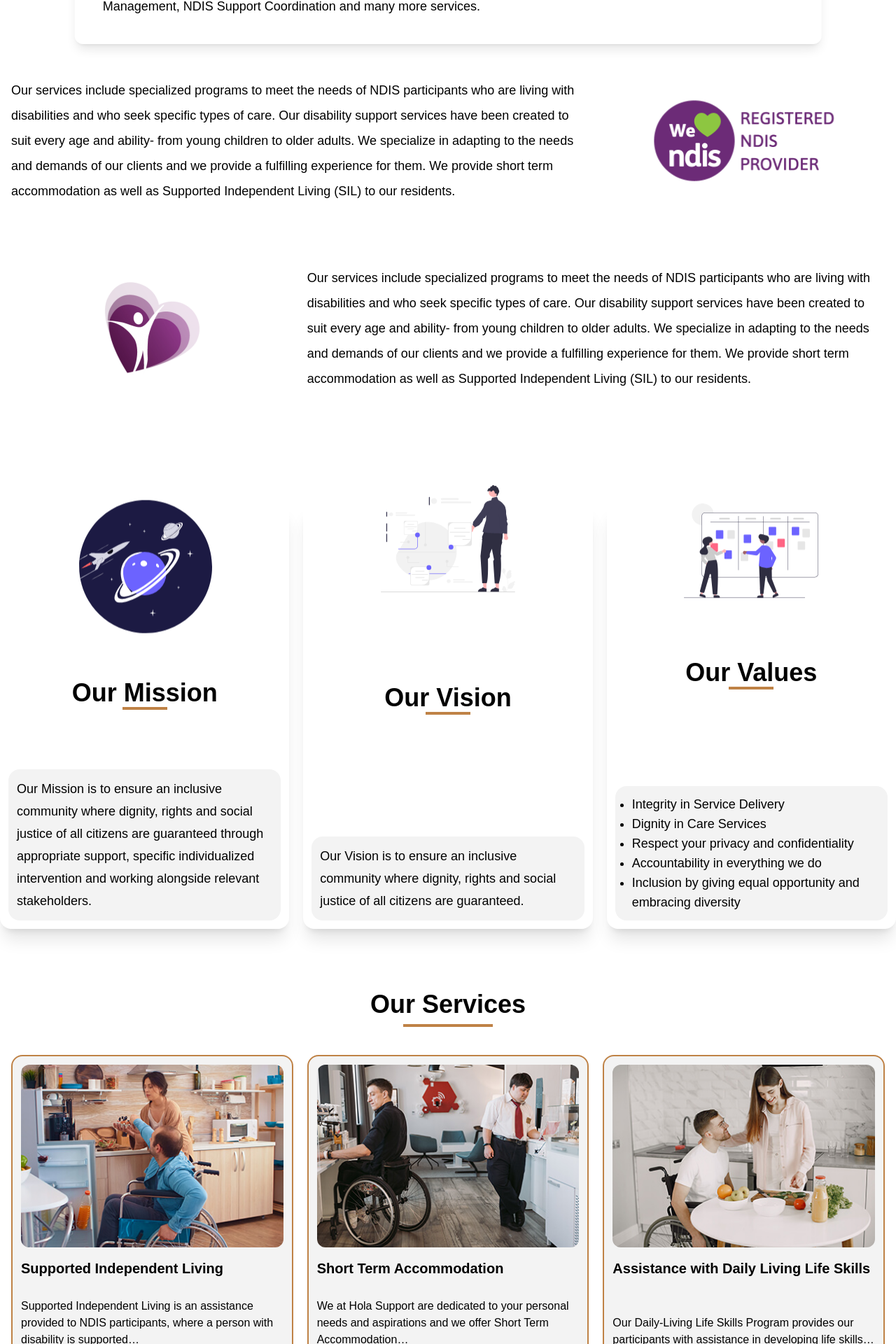
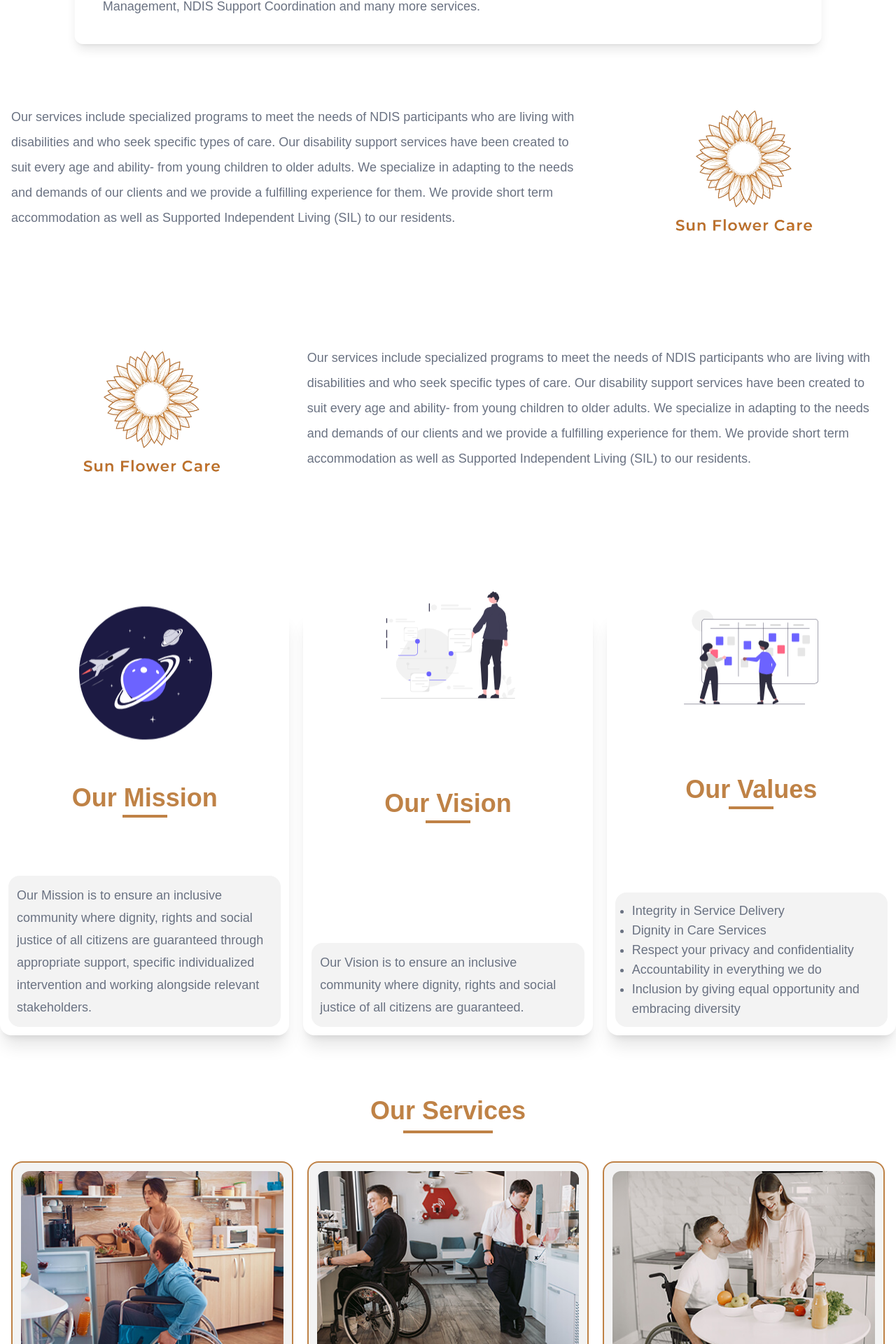
Before and after one commit to EbukaOkoye/oau-website, a Next.js app: page /about-us in a window 1280 px wide. Shown: the part 2357-4277 px from the top of the page at 70% size. Built offline with nearby package versions, Linux system fonts and the light colour scheme.

Commit message:
colors and new logo changes done

```diff
--- a/src/app/about-us/page.tsx
+++ b/src/app/about-us/page.tsx
@@ -46,7 +46,7 @@ export default function AboutUs() {
 
         {/* <div className="absolute bottom-4 right-6">
           <Image
-            src={images.sunflower_logo}
+            src={images.sunflower_logo_white}
             alt="Logo"
             width={120}
             height={1200}
@@ -69,13 +69,13 @@ export default function AboutUs() {
       <section className="h-screen">
         <div className="background_img relative">
           <Image
-            src={images.sunflower_logo}
+            src={images.sunflower_logo_white}
             alt="hola-logo"
             className="w-[200px] animate-bounce absolute hidden md:block md:bottom-22 lg:bottom-24 left-1/2 -translate-x-1/2"
           />
           {/* Top Section: NDIS Support Coordination Box */}
           <div className="bg-white w-full lg:w-10/12 absolute left-1/2 -translate-x-1/2 bottom-0 translate-y-22 rounded-xl p-6 md:p-8 lg:p-10 shadow-lg flex flex-col md:flex-row items-center justify-between text-white text-center md:text-left gap-6">
-            <p className="text-base sm:text-lg font-normal text-black">
+            <p className="text-base sm:text-lg font-normal text-gray-500">
               Sunflower Care employs excellent staff, all selected through a
               stringent recruitment process. The staff here are the best in the
               industry. They are required to undertake ongoing training to keep
@@ -89,7 +89,7 @@ export default function AboutUs() {
       </section>
       <div className="grid lg:grid-cols-3 gap-5 p-4 items-center">
         <div className="col-span-2">
-          <p className="text-sm lg:text-lg font-medium leading-9 text-black">
+          <p className="text-sm lg:text-lg font-medium leading-9 text-gray-500">
             Our services include specialized programs to meet the needs of NDIS
             participants who are living with disabilities and who seek specific
             types of care. Our disability support services have been created to
@@ -102,7 +102,7 @@ export default function AboutUs() {
         </div>
         <div className="col-span-1">
           <Image
-            src={images.ndisLogo}
+            src={images.sunflower_logo}
             alt="ndis-logo"
             className="w-64 mx-auto scale-pulse"
           />
@@ -111,13 +111,13 @@ export default function AboutUs() {
       <div className="grid lg:grid-cols-3 gap-5 p-4 items-center mt-14">
         <div className="col-span-1">
           <Image
-            src={images.hola_heart}
+            src={images.sunflower_logo}
             alt="ndis-logo"
-            className="w-36 mx-auto scale-pulse"
+            className="w-64 mx-auto scale-pulse"
           />
         </div>
         <div className="col-span-2">
-          <p className="text-sm lg:text-lg font-medium leading-9 text-black">
+          <p className="text-sm lg:text-lg font-medium leading-9 text-gray-500">
             Our services include specialized programs to meet the needs of NDIS
             participants who are living with disabilities and who seek specific
             types of care. Our disability support services have been created to
@@ -143,16 +143,16 @@ export default function AboutUs() {
               }`}
             />
             <div className="my-auto">
-              <h3 className="text-xl font-bold lg:text-4xl text-center text-black">
+              <h3 className={`text-xl mb-1 font-bold lg:text-4xl text-center text-main-purple ${id === 2 && 'lg:mt-6'}`}>
                 {_lists.title}
               </h3>
               <div className="w-16 h-1 bg-main-purple mx-auto" />
             </div>
             <div className={`bg-grey-text rounded-2xl mt-auto p-3`}>
-              <p className="font-medium text-sm lg:text-lg leading-8 text-black">
+              <p className="font-medium text-sm lg:text-lg leading-8 text-gray-500">
                 {_lists.text}
               </p>
-              <ul className="list-disc text-black text-sm lg:text-lg ml-3">
+              <ul className="list-disc text-gray-500 text-sm lg:text-lg ml-3">
                 {_lists.description?.map((_desc, index) => (
                   <li key={index} className="">
                     {_desc}
--- a/src/app/faqs/page.tsx
+++ b/src/app/faqs/page.tsx
@@ -45,9 +45,9 @@ export default function Faqs() {
           <BreadcrumbPill currentRoute="FAQs" />
         </div>
 
-        <div className="absolute bottom-4 right-6">
+        {/* <div className="absolute bottom-4 right-6">
           <Image src={images.hola_heart} alt="Logo" width={50} height={50} />
-        </div>
+        </div> */}
       </div>
       <div className="mt-16 p-4">
         <h1 className="text-xl md:text-2xl font-bold mb-2 text-black">
@@ -64,7 +64,7 @@ export default function Faqs() {
         />
         <div className="mt-28">
           <div className="mt-16 p-4">
-            <h1 className="text-xl md:text-2xl lg:text-4xl font-bold mb-2 text-black">
+            <h1 className="text-xl md:text-2xl lg:text-4xl font-bold mb-2 text-main-purple">
               Frequently Asked Questions
             </h1>
             <div className="w-14 h-1 bg-main-purple mb-4" />
--- a/src/components/AboutServices.tsx
+++ b/src/components/AboutServices.tsx
@@ -8,7 +8,7 @@ export default function AboutServices() {
     <>
       <section className="py-10 px-4 mt-12">
         <div className="text-center">
-          <h2 className="font-bold text-2xl lg:text-4xl text-black">
+          <h2 className="font-bold text-2xl lg:text-4xl text-main-purple">
             Our Services
           </h2>
           <div className="w-32 h-1 bg-main-purple mx-auto mt-2" />
@@ -24,11 +24,11 @@ export default function AboutServices() {
                 alt="services-images"
                 className="rounded-xl w-full"
               />
-              <h3 className="font-bold text-base lg:text-xl mt-4 text-black">
+              <h3 className="font-bold text-base lg:text-xl mt-4 text-main-purple">
                 {_services.title}
               </h3>
               <div className=" mt-auto">
-                <p className="font-normal text-xs lg:text-base mt-7 text-black">
+                <p className="font-normal text-xs lg:text-base mt-7 text-gray-500">
                   {_services.text}
                 </p>
                 <CustomButton className="mt-4 bg-main-purple text-white px-6 py-2 cursor-pointer rounded-none hover:bg-main-pink transition ease-in duration-1000">
--- a/src/components/custom-components/QuestionsOne.tsx
+++ b/src/components/custom-components/QuestionsOne.tsx
@@ -18,14 +18,14 @@ export default function QuestionsOne() {
         return (
           <div
             key={index}
-            className="bg-white shadow-sm rounded-t-md overflow-hidden border-b-2 border-pink-300 mb-3"
+            className="bg-white shadow-sm rounded-t-md overflow-hidden border-b-2 border-main-purple mb-3"
           >
             <CustomButton
               onClick={() => toggleAccordion(index)}
               className={`w-full text-left px-6 py-4 flex justify-between items-center font-semibold text-lg transition-colors ${
                 isOpen
-                  ? "bg-white text-main-pink"
-                  : "bg-white text-secondary-pink"
+                  ? "bg-white text-main-purple"
+                  : "bg-white text-main-pink"
               }`}
             >
               <span>{_faqs.question}</span>
@@ -39,7 +39,7 @@ export default function QuestionsOne() {
             </CustomButton>
 
             {isOpen && (
-              <div className="px-6 pb-6 pt-2 bg-gray-100 text-gray-700 text-base leading-relaxed">
+              <div className="px-6 pb-6 pt-2 bg-gray-100 text-gray-500 text-base leading-relaxed">
                 {_faqs.answer}
               </div>
             )}
--- a/src/components/custom-components/QuestionsTwo.tsx
+++ b/src/components/custom-components/QuestionsTwo.tsx
@@ -42,13 +42,13 @@ export default function QuestionsTwo() {
             {isOpen && (
               <div className="px-6 pb-6 pt-2 bg-white text-gray-700 text-base leading-relaxed">
                 {isBulletPoints && Array.isArray(_two.answer) ? (
-                  <ul className="list-disc pl-5 text-gray-700 space-y-2">
+                  <ul className="list-disc pl-5 text-gray-500 space-y-2">
                     {_two.answer.map((point, index) => (
                       <li key={index}>{point}</li>
                     ))}
                   </ul>
                 ) : (
-                  <p className="text-gray-700 leading-relaxed">{typeof _two.answer === "string" ? _two.answer : ""}</p>
+                  <p className="text-gray-500 leading-relaxed">{typeof _two.answer === "string" ? _two.answer : ""}</p>
                 )}
               </div>
             )}
--- a/src/utils/data.ts
+++ b/src/utils/data.ts
@@ -335,13 +335,11 @@ export const faqSteps = [
   {
     title: "Access Request Questions",
     icon: ClipboardCheck,
-    content: `
-      <ul className="list-disc list-inside space-y-1">
-        <li>To confirm your identity and/or a person’s authority to act on your behalf</li>
-        <li>To see if you meet the NDIS access requirements</li>
-        <li>About providing consent to enter the NDIS</li>
-      </ul>
-    `,
+    content: [
+      "To confirm your identity and/or a person’s authority to act on your behalf",
+      "To see if you meet the NDIS access requirements",
+      "About providing consent to enter the NDIS",
+    ],
     color: "bg-step-green",
     stepNumber: 4,
   },
@@ -440,14 +438,14 @@ export const faqs_two = [
 export const bottomContact = [
   {
     icon_img: Chat,
-    text: 'NDIS Feedback & Complaints'
+    text: "NDIS Feedback & Complaints",
   },
   {
     icon_img: Phone,
-    text: '1800 800 110'
+    text: "1800 800 110",
   },
   {
     icon_img: Copy,
-    text: 'Contact & Feedback'
+    text: "Contact & Feedback",
   },
 ];
--- a/src/utils/images.ts
+++ b/src/utils/images.ts
@@ -23,6 +23,7 @@ import asstistance from '@/assets/assistance.jpg';
 import faqs_img from '@/assets/faq.svg';
 import mail from '@/assets/mail.svg';
 import sunflower_logo from '@/assets/sunflower-care-logo-removebg.png';
+import sunflower_logo_white from '@/assets/sunflower-logo-white.png';
 
 
 export const images = {
@@ -51,5 +52,6 @@ export const images = {
   faqs_img,
   mail,
   sunflower_logo,
+  sunflower_logo_white,
   faq_img: 'https://www.holasupport.com.au/wp-content/uploads/2021/07/FAQs-top-Header-HS-img-01.jpg',
 };
```
Also changed, not shown: src/app/contact/page.tsx (+9 -9 lines), src/components/faqsSteps.tsx (+3 -41 lines).
